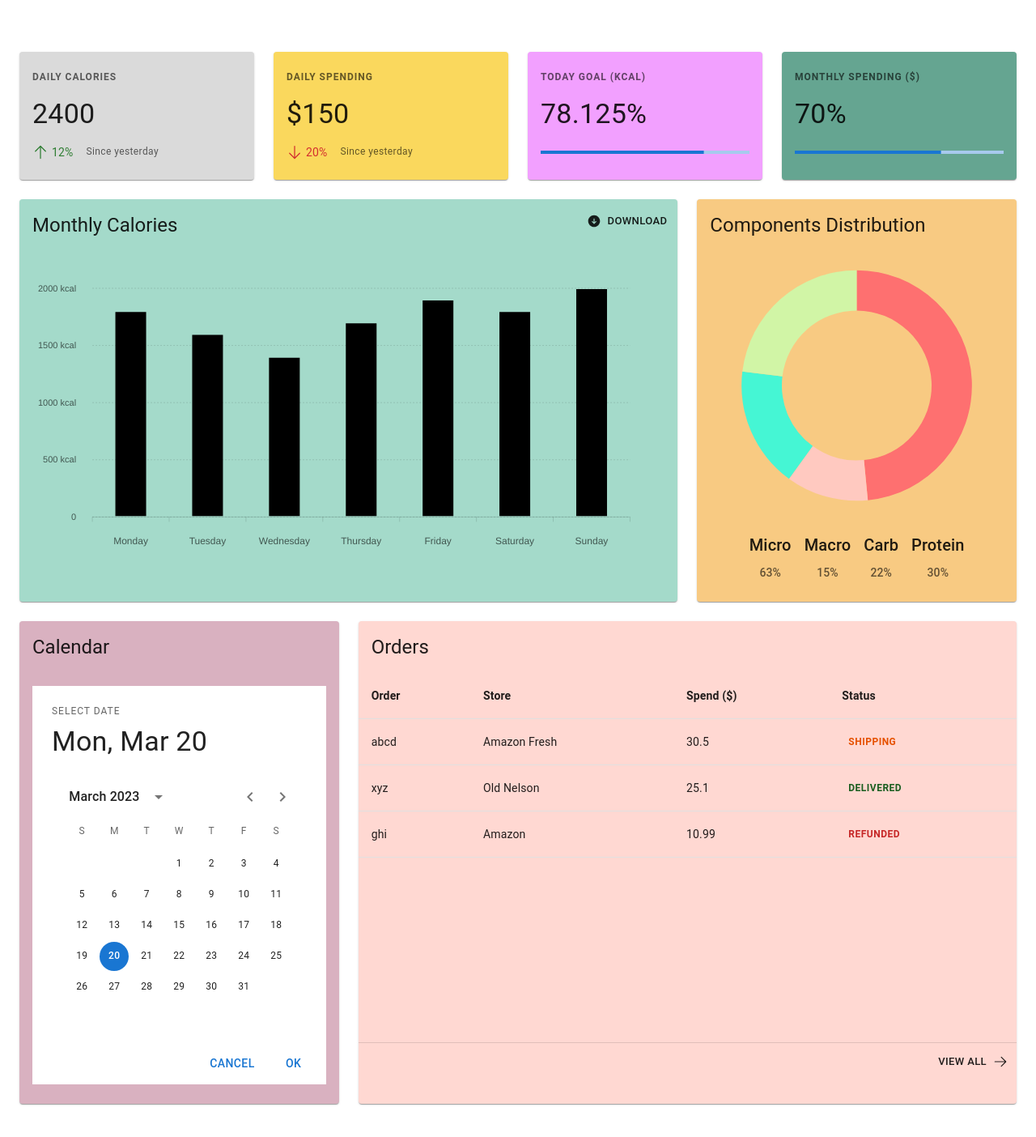
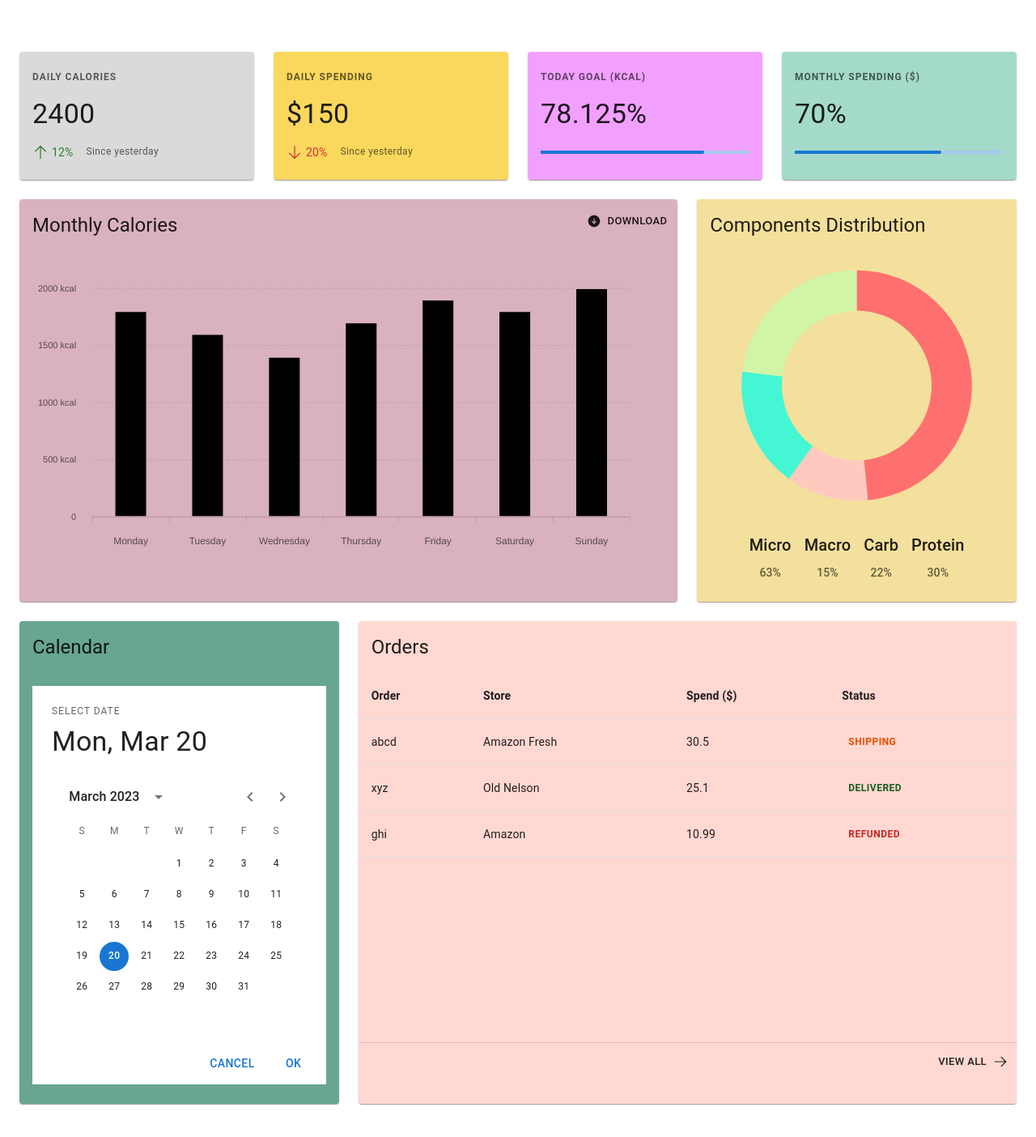
Before and after one commit to tungtrn/abs-olutely, a React (Create React App) app in the folder front/: page / in a window 1280 px wide. Shown: the top 1404 px of the page at 81% size. Built offline with nearby package versions, Linux system fonts and the light colour scheme.

Commit message:
Updateeeee

```diff
--- a/front/src/app/pages/DashboardPage/Cards/calendar.js
+++ b/front/src/app/pages/DashboardPage/Cards/calendar.js
@@ -8,7 +8,7 @@ import dayjs from 'dayjs';
 export const Calendar = (props) => {
   const { sx } = props;
   return (
-    <Card sx={sx} style={{backgroundColor: "#D9B1C0"}}>
+    <Card sx={sx} style={{backgroundColor: "#68A592"}}>
         <CardHeader title="Calendar" />
         <CardContent>
             <LocalizationProvider dateAdapter={AdapterDayjs}>
--- a/front/src/app/pages/DashboardPage/Cards/component-dist.js
+++ b/front/src/app/pages/DashboardPage/Cards/component-dist.js
@@ -71,7 +71,7 @@ export const ComponentDistribution = (props) => {
   const chartOptions = useChartOptions(labels);
 
   return (
-    <Card sx={sx} style={{backgroundColor: "#F8CA82"}}>
+    <Card sx={sx} style={{backgroundColor: "#F3E09C"}}>
       <CardHeader title="Components Distribution" />
       <CardContent>
         <Chart
--- a/front/src/app/pages/DashboardPage/Cards/monthly-cal.js
+++ b/front/src/app/pages/DashboardPage/Cards/monthly-cal.js
@@ -102,7 +102,7 @@ export const MonthlyCal = (props) => {
   const chartOptions = useChartOptions();
 
   return (
-    <Card sx={sx} style={{backgroundColor: "#A4DACA"}}>
+    <Card sx={sx} style={{backgroundColor: "#D9B1C0"}}>
       <CardHeader
         action={(
           <Button
--- a/front/src/app/pages/DashboardPage/Cards/spend-goal-tracking.js
+++ b/front/src/app/pages/DashboardPage/Cards/spend-goal-tracking.js
@@ -12,7 +12,7 @@ export const SpendProgress = (props) => {
   const { value, sx } = props;
 
   return (
-    <Card sx={sx} style={{backgroundColor: "#65A591"}}>
+    <Card sx={sx} style={{backgroundColor: "#A4DACA"}}>
       <CardContent>
         <Stack
           alignItems="flex-start"
```
